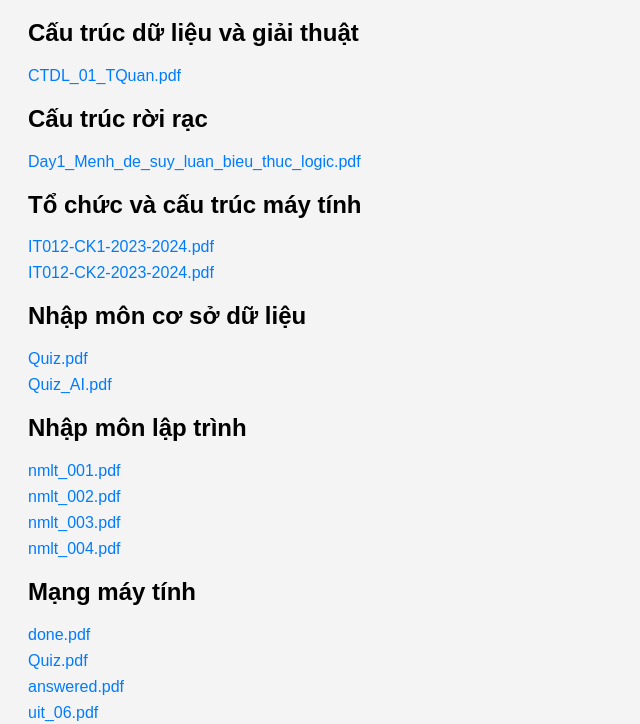
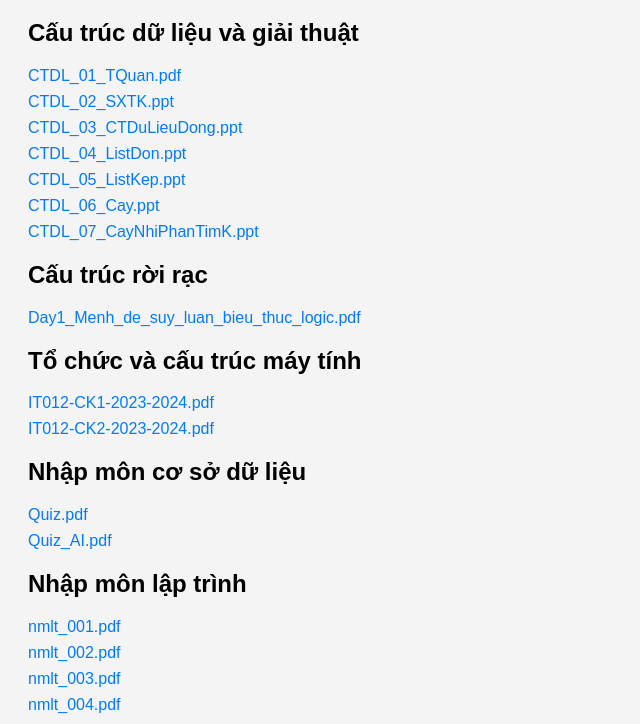
Before and after one commit to anhkhoinp94/uit, a plain HTML site: page index.html in a window 1280 px wide. Shown: the part 89-813 px from the top of the page, without its empty margins (0-640 px from the left). Drawn offline with Linux system fonts and the light colour scheme.

Commit message:
2025-10-24_0716 PM

```diff
--- a/index.html
+++ b/index.html
@@ -43,6 +43,18 @@
     <ul>
         <li><a href="https://anhkhoinp94.github.io/uit/cau-truc-du-lieu-va-giai-thuat/CTDL_01_TQuan.pdf"
                 target="_blank">CTDL_01_TQuan.pdf</a></li>
+        <li><a href="https://anhkhoinp94.github.io/uit/cau-truc-du-lieu-va-giai-thuat/CTDL_02_SXTK.ppt"
+                target="_blank">CTDL_02_SXTK.ppt</a></li>
+        <li><a href="https://anhkhoinp94.github.io/uit/cau-truc-du-lieu-va-giai-thuat/CTDL_03_CTDuLieuDong.ppt"
+                target="_blank">CTDL_03_CTDuLieuDong.ppt</a></li>
+        <li><a href="https://anhkhoinp94.github.io/uit/cau-truc-du-lieu-va-giai-thuat/CTDL_04_ListDon.ppt"
+                target="_blank">CTDL_04_ListDon.ppt</a></li>
+        <li><a href="https://anhkhoinp94.github.io/uit/cau-truc-du-lieu-va-giai-thuat/CTDL_05_ListKep.ppt"
+                target="_blank">CTDL_05_ListKep.ppt</a></li>
+        <li><a href="https://anhkhoinp94.github.io/uit/cau-truc-du-lieu-va-giai-thuat/CTDL_06_Cay.ppt"
+                target="_blank">CTDL_06_Cay.ppt</a></li>
+        <li><a href="https://anhkhoinp94.github.io/uit/cau-truc-du-lieu-va-giai-thuat/CTDL_07_CayNhiPhanTimK.ppt"
+                target="_blank">CTDL_07_CayNhiPhanTimK.ppt</a></li>
     </ul>
 
     <h2>Cấu trúc rời rạc</h2>
```
